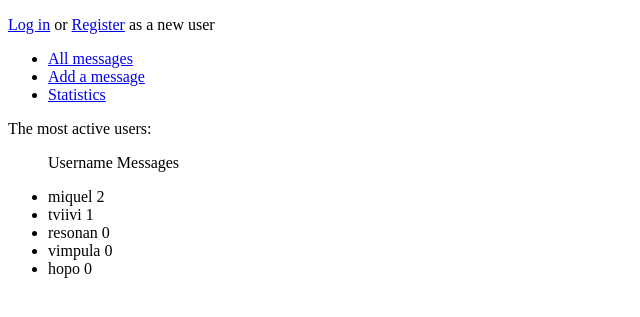
After one commit to mrasola/keskustelufoorumi, a Flask app: page /statistics in a window 1280 px wide. The commit adds this page. Shown: the top 317 px of the page, without its empty margins (0-640 px from the left). Run offline with Flask 2, Linux system fonts and the light colour scheme; data comes from the database, SQL or seed files in the repository; both versions use the stored data as it was after the commit.

Commit message:
Statistics of the page added

```diff
--- a/application/auth/models.py
+++ b/application/auth/models.py
@@ -1,3 +1,4 @@
+from sqlalchemy import text
 from application import db
 from application.models import Base
 
@@ -27,3 +28,16 @@ class User(Base):
 
     def is_authenticated(self):
         return True
+
+    @staticmethod
+    def users_messages_number():
+        stmt=text("SELECT Account.id, Account.username, COUNT(Message.id) FROM Account"
+                  " LEFT JOIN Message ON Message.account_id = Account.id"
+                  " GROUP BY Account.id")
+        res=db.engine.execute(stmt)
+
+        response=[]
+        for row in res:
+            response.append({"un": row[1], "ms": row[2]})
+
+        return response
--- a/application/templates/index.html
+++ b/application/templates/index.html
@@ -1,7 +1,7 @@
 {% extends "layout.html" %}
 
 {% block body %}
-  <p>
-    Hello world!
-  </p>
+<p>
+  This is Miquel's forum. Welcome!
+</p>
 {% endblock %}
--- a/application/templates/layout.html
+++ b/application/templates/layout.html
@@ -21,6 +21,7 @@
 <ul>
     <li><a href="{{ url_for('messages_index') }}">All messages</a></li>
     <li><a href="{{ url_for('messages_form') }}">Add a message</a></li>
+    <li><a href="{{ url_for('stats') }}">Statistics</a></li>
 </ul>
 
 {% block body %}
--- /dev/null
+++ b/application/templates/stats.html
@@ -0,0 +1,21 @@
+{% extends "layout.html" %}
+
+{% block body %}
+
+{% if ms is defined %}
+<p>
+    The most active users:
+</p>
+
+<ul>
+    <p>Username Messages</p>
+    {% for user in ms %}
+    <li>
+        {{user.un}} {{user.ms}}
+    </li>
+    {% endfor %}
+</ul>
+
+{% endif %}
+
+{% endblock %}
--- a/application/views.py
+++ b/application/views.py
@@ -1,6 +1,11 @@
 from flask import render_template
 from application import app
+from application.auth.models import User
 
 @app.route("/")
 def index():
     return render_template("index.html")
+
+@app.route("/statistics")
+def stats():
+    return render_template("stats.html", ms=User.users_messages_number())
```
Also changed, not shown: application/forum.db.
